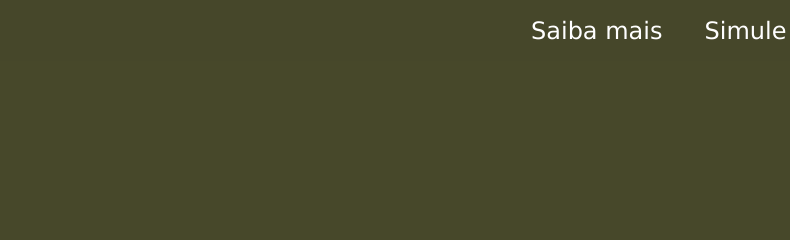
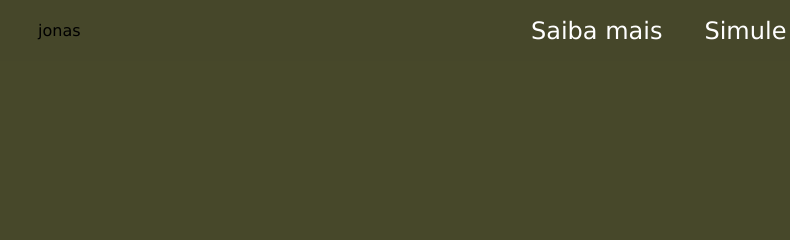
Before and after one commit to JuliaOJustino/vinTech_web, a plain HTML site: page ProdutoVintech/html/vintec.html in a window 1280 px wide. Shown: the top 240 px of the page, 90-880 px from the left. Drawn offline with Linux system fonts and the light colour scheme; a web font is replaced by a local one.

Commit message:
demosntração

```diff
--- a/ProdutoVintech/html/vintec.html
+++ b/ProdutoVintech/html/vintec.html
@@ -13,6 +13,7 @@
     <!--Inicio do navbar-->
     <div class="header">
         <div class="container">
+            jonas
             <h1></h1>
             <ul class="navbar">
                 <li><a href="#mais">Saiba mais</a></li>
```
